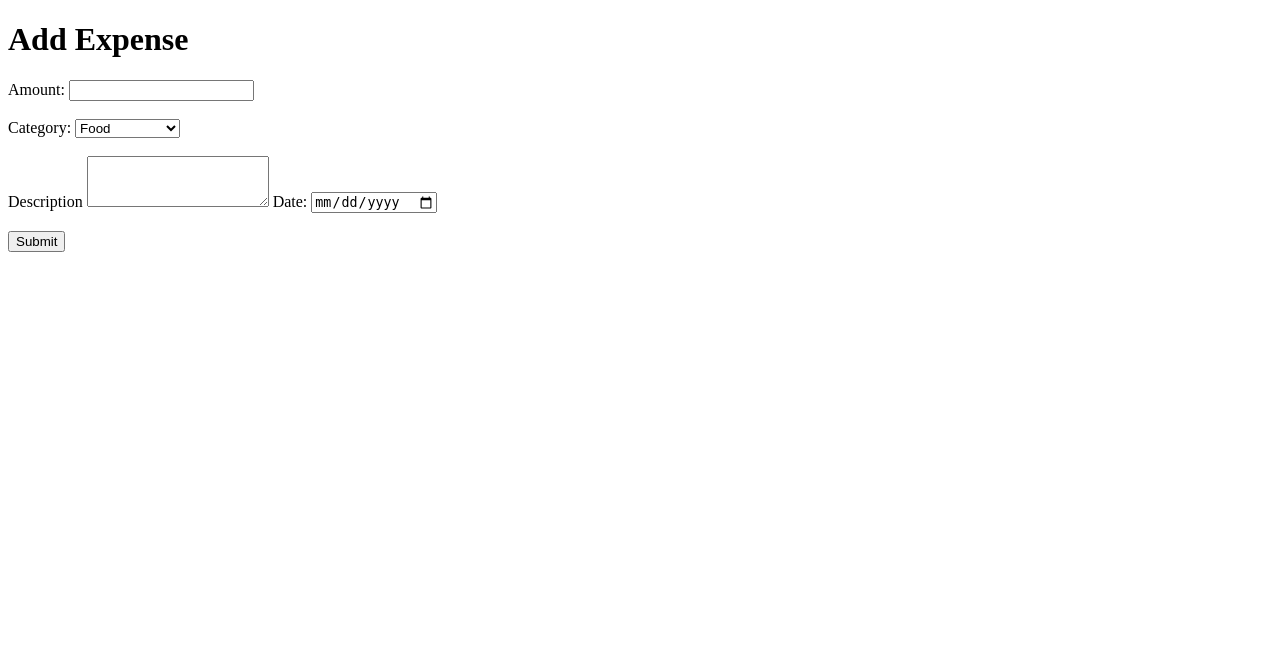
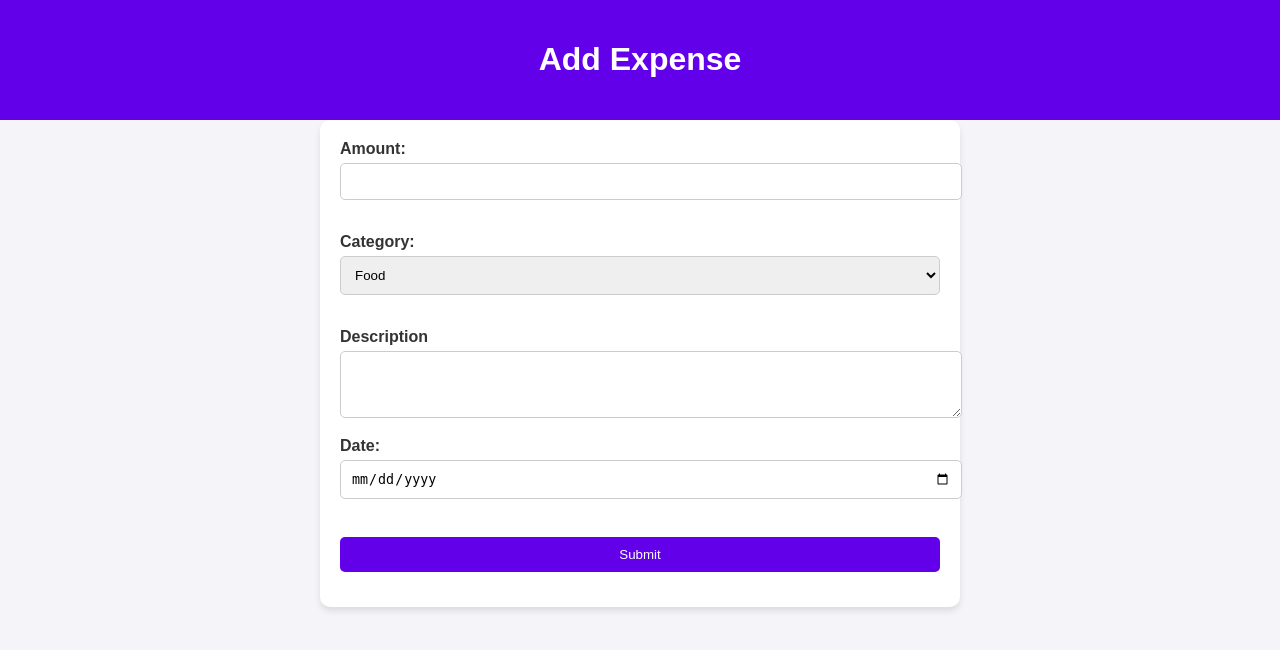
Before and after one commit to niteshkumar0711/Financial-Reports, a Python web app: template finance-tracker/templates/add_expense.html in a window 1280 px wide. Shown: the top 650 px of the page. Run offline with Jinja, Linux system fonts and the light colour scheme; the template is opened without the code that fills it, so the values that code supplies are empty.

Commit message:
Updated style.css

```diff
--- a/finance-tracker/static/style.css
+++ b/finance-tracker/static/style.css
@@ -0,0 +1,46 @@
+body{
+    font-family: Arial, sans-serif;
+    margin: 0;
+    padding: 0;
+    background-color: #f4f4f9;
+    color:#333
+}
+
+header{
+    text-align: center;
+    padding: 20px;
+    background-color: #6200ea;
+    color: white;
+}
+
+main{
+    padding: 20px;
+    max-width: 600px;
+    margin: auto;
+    background: white;
+    border-radius: 10px;
+    box-shadow: 0px 4px 6px rgba(0, 0, 0, 0.1);
+}
+
+form label{
+    font-weight: bold;
+}
+
+form input, form select, form textarea, form button{
+    width: 100%;
+    margin: 5px 0 15px 0;
+    padding: 10px;
+    border-radius: 5px;
+    border: 1px solid #ccc;
+}
+
+form button{
+    background-color: #6200ea;
+    color: white;
+    border: none;
+    cursor: pointer;
+}
+
+form button:hover {
+    background-color: #4500b0;
+}
--- a/finance-tracker/templates/add_expense.html
+++ b/finance-tracker/templates/add_expense.html
@@ -4,7 +4,7 @@
     <meta charset="UTF-8">
     <meta name="viewport" content="width=device-width, initial-scale=1.0">
     <title>Add Expense</title>
-    <link rel="stylesheet" href="/static/style.css">
+    <link rel="stylesheet" href="/finance-tracker/static/style.css">
 </head>
 <body>
     <header>
```
